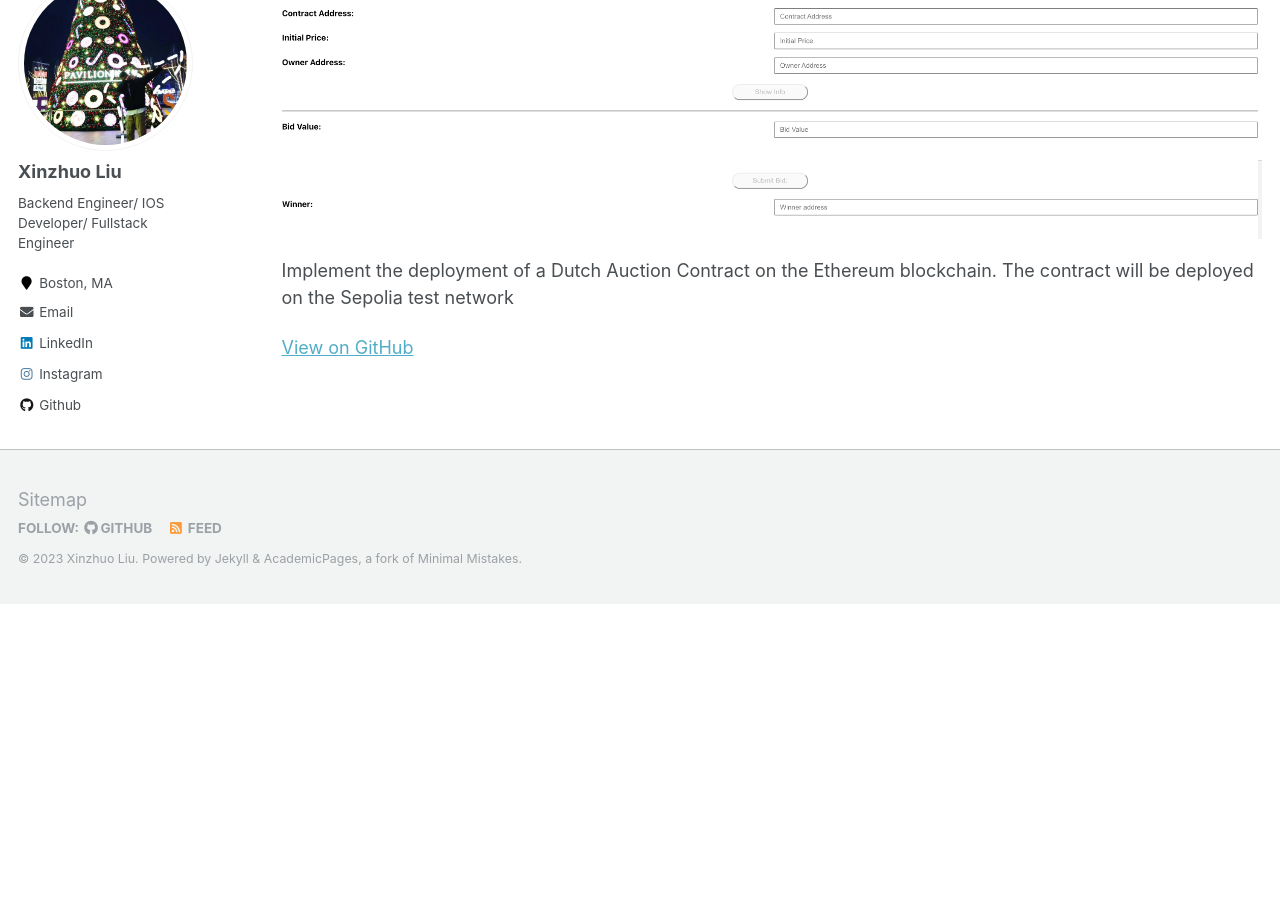
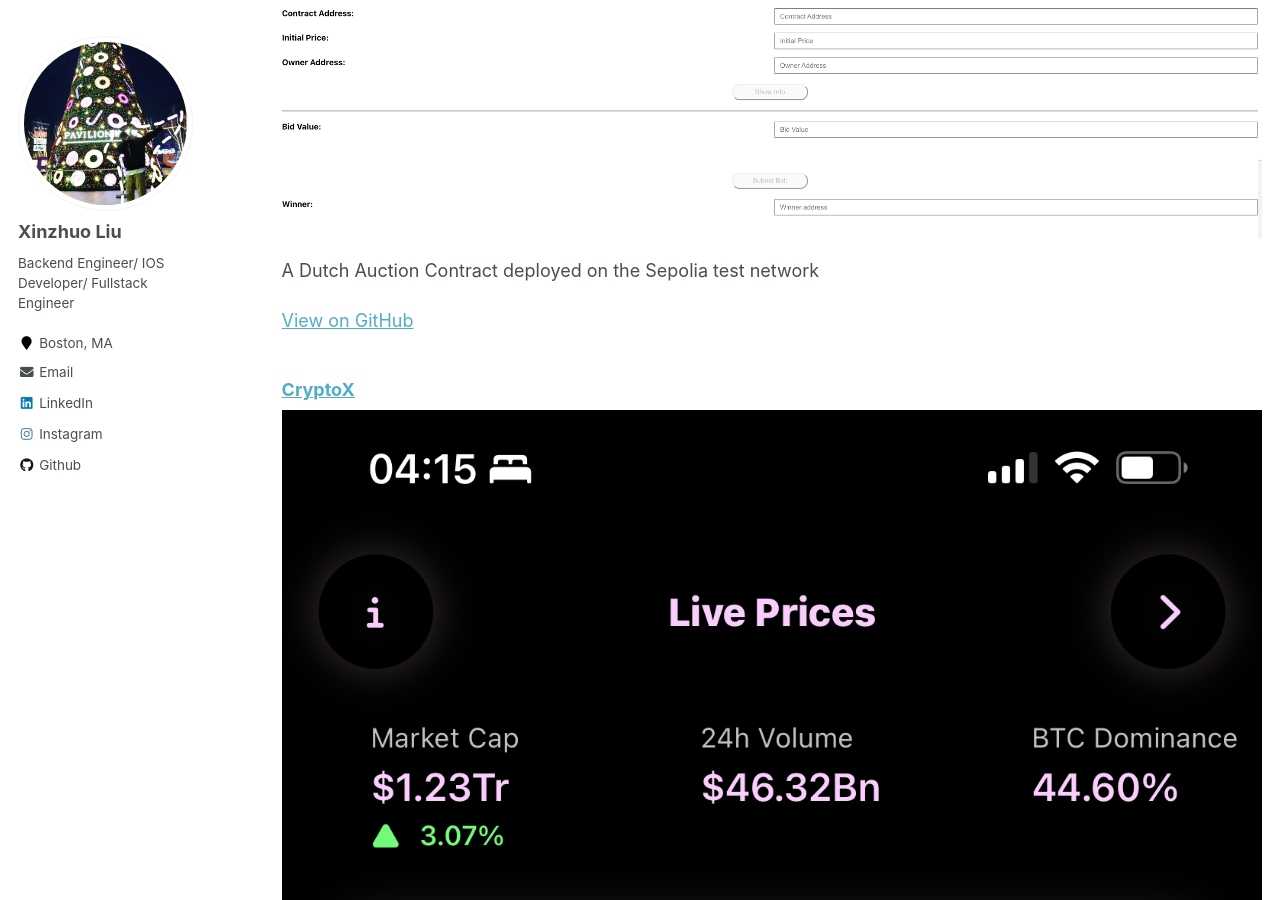
Before and after one commit to Uni-boy/uni-boy.github.io, a Jekyll site: the page built from _pages/projects.html, in a window 1280 px wide and 900 px high, scrolled down 437 px. Built offline with Jekyll 4.4.1, drawn with Linux system fonts in a browser that asks for light colours; before the commit the page ends 1041 px from its top, so only the background shows below that; some of the changed text lies outside the part shown.

Commit message:
add project cryptox

```diff
--- a/_projects/project-blockchain.html
+++ b/_projects/project-blockchain.html
@@ -1,7 +1,7 @@
 ---
 title: "Dutch Auction Contract"
 github_url: "https://github.com/Uni-boy/INFO7500_uniboy"
-description: "Implement the deployment of a Dutch Auction Contract on the Ethereum blockchain. The contract will be deployed on the Sepolia test network"
+description: "A Dutch Auction Contract deployed on the Sepolia test network"
 image: "/images/blockchain.png"
 ---
 
```
Also changed, not shown: _projects/project-cryptox.html (added, +8 -0 lines), images/cryptox.png (added).
